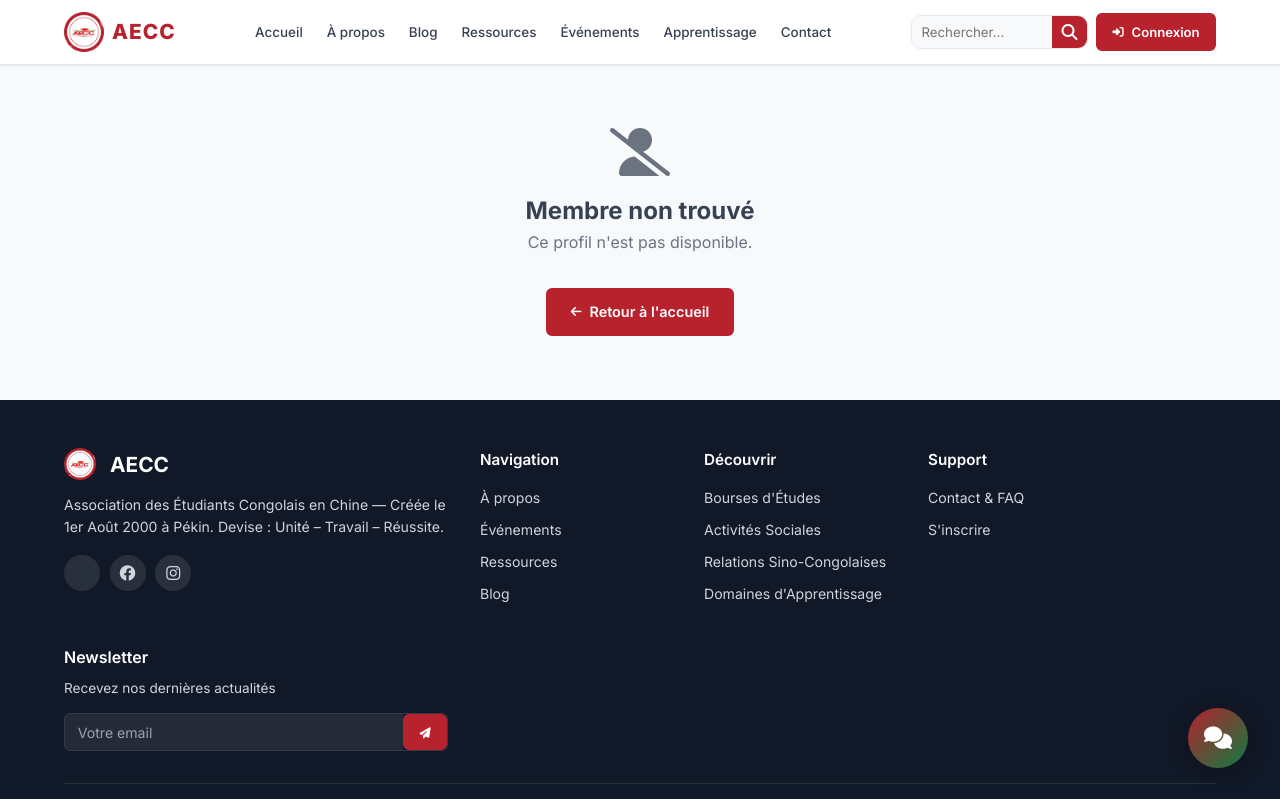
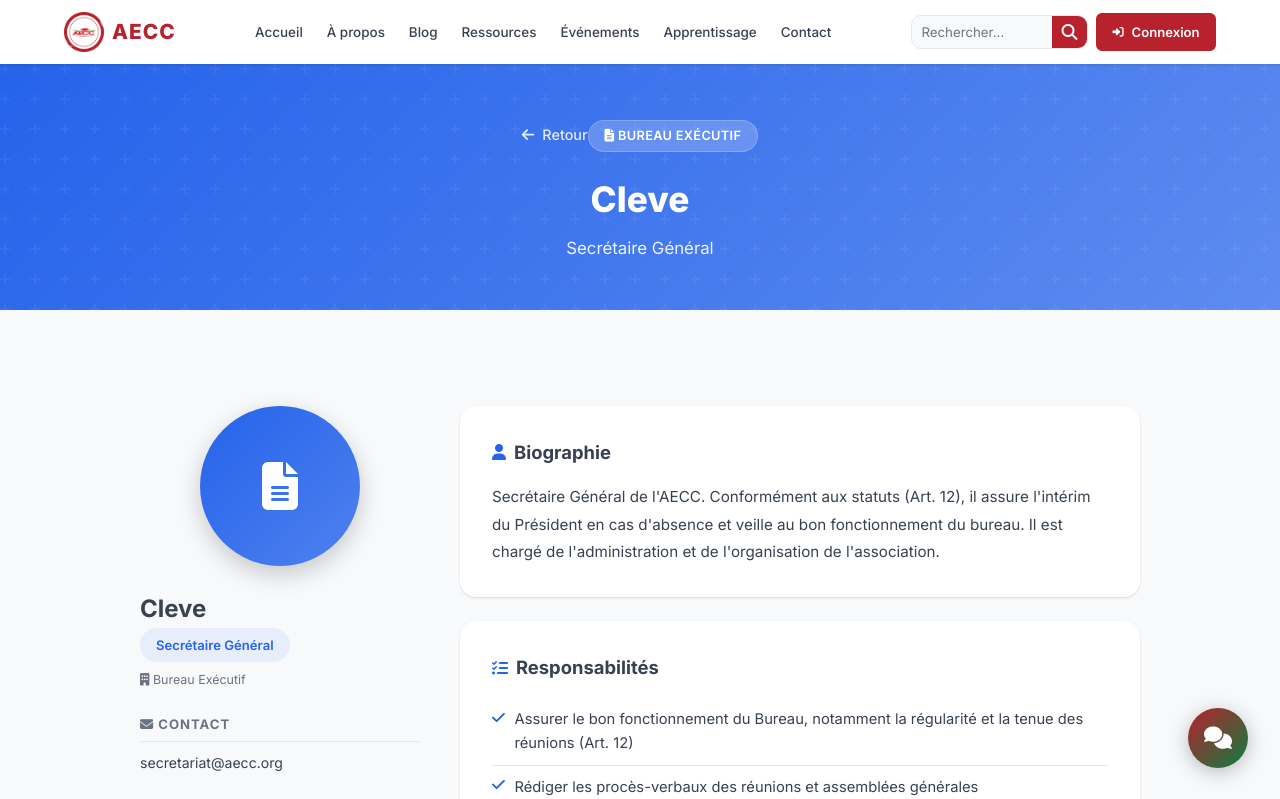
Before and after one commit to EspenQueston/aecc, a React (Vite) app in the folder client-react/: page /equipe/cleve in a window 1280 px wide. Shown: the top 799 px of the page. Built offline with nearby package versions, Linux system fonts and the light colour scheme.

Commit message:
fix: align member slugs so team profiles work, update MemberCV with real names

```diff
--- a/client-react/src/pages/public/MemberCV.jsx
+++ b/client-react/src/pages/public/MemberCV.jsx
@@ -1,17 +1,15 @@
 import { useParams, Link } from 'react-router-dom';
 
 const ALL_MEMBERS = {
-  'cluivert-moukendi': {
-    name: 'Cluivert Moukendi',
+  'rinel': {
+    name: 'Rinel',
     role: 'Président',
     structure: 'Bureau Exécutif',
     icon: 'fas fa-crown',
     color: '#B7222D',
     photo: null,
     bio: 'Président de l\'Association des Étudiants Congolais en Chine (AECC). Conformément aux statuts (Art. 10), le Président est chargé de la coordination et de l\'orientation des activités de l\'association. Il représente l\'AECC dans les actes de vie civile et veille au bon fonctionnement des structures.',
-    education: [
-      { degree: 'Master en Informatique', university: 'Université de Pékin', year: '2023 – 2026' },
-    ],
+    education: [],
     responsibilities: [
       'Coordonner, orienter et contrôler les activités de l\'Association (Art. 10)',
       'Représenter l\'Association dans les actes de vie civile',
@@ -20,17 +18,17 @@ const ALL_MEMBERS = {
       'Assurer la permanence de l\'Association',
       'Ordonnateur principal des dépenses (cosignataire avec le Trésorier)',
     ],
-    contact: { email: 'president@aecc.org', wechat: 'cluivert_aecc' },
-    languages: ['Français', 'Anglais', 'Chinois (HSK 5)', 'Lingala'],
+    contact: { email: 'president@aecc.org', wechat: null },
+    languages: ['Français', 'Anglais', 'Chinois', 'Lingala'],
   },
-  'secretaire-general': {
-    name: 'Secrétaire Général(e)',
-    role: 'Secrétaire Général(e)',
+  'cleve': {
+    name: 'Cleve',
+    role: 'Secrétaire Général',
     structure: 'Bureau Exécutif',
     icon: 'fas fa-file-alt',
-    color: '#0E7C42',
+    color: '#2563eb',
     photo: null,
-    bio: 'Le/la Secrétaire Général(e) est chargé(e) de l\'administration et de l\'organisation de l\'AECC. Conformément aux statuts (Art. 12), il/elle assure l\'intérim du Président en cas d\'absence et veille au bon fonctionnement du bureau.',
+    bio: 'Secrétaire Général de l\'AECC. Conformément aux statuts (Art. 12), il assure l\'intérim du Président en cas d\'absence et veille au bon fonctionnement du bureau. Il est chargé de l\'administration et de l\'organisation de l\'association.',
     education: [],
     responsibilities: [
       'Assurer le bon fonctionnement du Bureau, notamment la régularité et la tenue des réunions (Art. 12)',
@@ -42,14 +40,14 @@ const ALL_MEMBERS = {
     contact: { email: 'secretariat@aecc.org', wechat: null },
     languages: ['Français', 'Anglais', 'Chinois'],
   },
-  'secretaire-socio-culturel': {
-    name: 'Secrétaire Socio-Culturel(le)',
-    role: 'Secrétaire aux Relations Publiques et Affaires Socio-culturelles',
+  'mabiala': {
+    name: 'Mabiala',
+    role: 'Secrétaire Socio-culturel',
     structure: 'Bureau Exécutif',
     icon: 'fas fa-bullhorn',
     color: '#7c3aed',
     photo: null,
-    bio: 'Le/la Secrétaire chargé(e) aux relations publiques et aux affaires socio-culturelles a pour mission d\'assurer la mobilisation et la communication, d\'accueillir et suivre les étudiants congolais (Art. 13). Il/elle assure l\'intérim du Secrétaire Général en cas d\'absence.',
+    bio: 'Secrétaire chargé aux relations publiques et aux affaires socio-culturelles de l\'AECC. Il a pour mission d\'assurer la mobilisation et la communication, d\'accueillir et suivre les étudiants congolais (Art. 13). Il assure l\'intérim du Secrétaire Général en cas d\'absence.',
     education: [],
     responsibilities: [
       'Assurer la mobilisation et la communication de l\'Association (Art. 13)',
@@ -61,14 +59,14 @@ const ALL_MEMBERS = {
     contact: { email: 'communication@aecc.org', wechat: null },
     languages: ['Français', 'Anglais', 'Chinois'],
   },
-  'tresorier': {
-    name: 'Trésorier(ère)',
-    role: 'Trésorier(ère) Général(e)',
+  'exauce': {
+    name: 'Exauce',
+    role: 'Trésorier Général',
     structure: 'Bureau Exécutif',
     icon: 'fas fa-wallet',
     color: '#d97706',
     photo: null,
-    bio: 'Le/la Trésorier(ère) est le gestionnaire des ressources financières et du patrimoine de l\'Association (Art. 14). Il/elle assure la transparence financière et est cosignataire des sorties de fonds avec le Président.',
+    bio: 'Trésorier Général de l\'AECC. Il est le gestionnaire des ressources financières et du patrimoine de l\'Association (Art. 14). Il assure la transparence financière et est cosignataire des sorties de fonds avec le Président.',
     education: [],
     responsibilities: [
       'Tenir les documents comptables de l\'Association (Art. 14)',
@@ -80,15 +78,17 @@ const ALL_MEMBERS = {
     contact: { email: 'tresorerie@aecc.org', wechat: null },
     languages: ['Français', 'Anglais', 'Chinois'],
   },
-  'responsable-technique': {
-    name: 'Responsable Technique',
+  'cluivert': {
+    name: 'Cluivert',
     role: 'Responsable Technique',
     structure: 'Bureau Exécutif',
     icon: 'fas fa-cogs',
     color: '#059669',
     photo: null,
-    bio: 'Le/la Responsable Technique gère l\'ensemble de l\'infrastructure numérique de l\'AECC. Ce poste assure le développement et la maintenance du site web, des réseaux sociaux et de tous les outils technologiques de l\'association.',
-    education: [],
+    bio: 'Responsable Technique de l\'AECC. Il gère l\'ensemble de l\'infrastructure numérique de l\'association : développement et maintenance du site web, réseaux sociaux et tous les outils technologiques.',
+    education: [
+      { degree: 'Master en Informatique', university: 'Université de Pékin', year: '2023 – 2026' },
+    ],
     responsibilities: [
       'Développer et maintenir le site web de l\'AECC',
       'Gérer les réseaux sociaux de l\'Association',
@@ -97,17 +97,17 @@ const ALL_MEMBERS = {
       'Proposer des solutions technologiques pour améliorer le fonctionnement',
       'Assurer la sécurité des données des membres',
     ],
-    contact: { email: 'technique@aecc.org', wechat: null },
-    languages: ['Français', 'Anglais', 'Chinois'],
+    contact: { email: 'technique@aecc.org', wechat: '18506959673' },
+    languages: ['Français', 'Anglais', 'Chinois (HSK 5)', 'Lingala'],
   },
-  'commissaire': {
-    name: 'Commissaire',
+  'gloire': {
+    name: 'Gloire',
     role: 'Commissaire',
     structure: 'Commission de Contrôle, d\'Évaluation et de Discipline',
-    icon: 'fas fa-balance-scale',
+    icon: 'fas fa-gavel',
     color: '#dc2626',
     photo: null,
-    bio: 'Le/la Commissaire dirige la Commission de Contrôle, d\'Évaluation et de Discipline (C.C.E.D). Conformément aux statuts (Art. 19-22), cette commission indépendante veille à la bonne gestion des finances, au bon fonctionnement des instances et à l\'exécution des activités de l\'association.',
+    bio: 'Commissaire de la C.C.E.D de l\'AECC. Conformément aux statuts (Art. 19-22), cette commission indépendante veille à la bonne gestion des finances, au bon fonctionnement des instances et à l\'exécution des activités de l\'association.',
     education: [],
     responsibilities: [
       'Suivre la gestion de l\'Association (Art. 19 des Statuts)',
@@ -120,14 +120,14 @@ const ALL_MEMBERS = {
     contact: { email: 'discipline@aecc.org', wechat: null },
     languages: ['Français', 'Anglais', 'Chinois'],
   },
-  'rapporteur': {
-    name: 'Rapporteur(e)',
-    role: 'Rapporteur(e)',
+  'david': {
+    name: 'David',
+    role: 'Rapporteur',
     structure: 'Commission de Contrôle, d\'Évaluation et de Discipline',
     icon: 'fas fa-pen-fancy',
     color: '#0891b2',
     photo: null,
-    bio: 'Le/la Rapporteur(e) assiste le Commissaire dans ses fonctions au sein de la C.C.E.D. Il/elle rédige les rapports d\'activité de la commission et présente les conclusions lors des assemblées. En cas de démission du Commissaire, le Rapporteur devient Commissaire (Art. 19 du R.I.).',
+    bio: 'Rapporteur de la C.C.E.D de l\'AECC. Il assiste le Commissaire dans ses fonctions, rédige les rapports d\'activité de la commission et présente les conclusions lors des assemblées. En cas de démission du Commissaire, le Rapporteur devient Commissaire (Art. 19 du R.I.).',
     education: [],
     responsibilities: [
       'Rédiger les rapports et comptes rendus de la commission',
```
